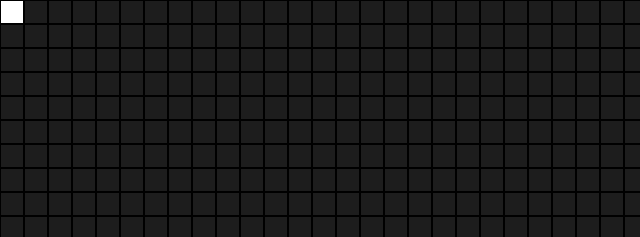
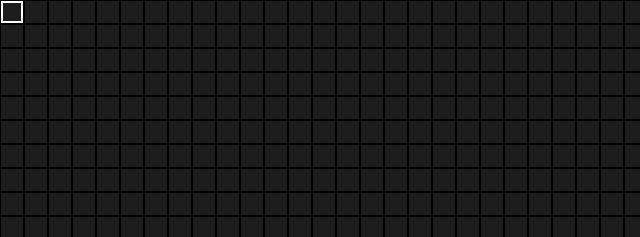
Before and after one commit to LuntuSogeyana/CSS-Javascript-Background-Hover-Animation-Effects, a plain HTML site: page index.html in a window 1280 px wide. Shown: the top 237 px of the page, 0-640 px from the left. Drawn offline with Linux system fonts and the light colour scheme.

```diff
--- a/css/style.css
+++ b/css/style.css
@@ -35,3 +35,11 @@
     transition: 0s ease-in-out;
     background: white;
 }
+
+.box::after {
+    content: '';
+    position: absolute;
+    inset: 2px;
+    background: #1d1d1d;
+    transition: 2s ease-in-out;
+}
```
Also changed, not shown: Assets/favicon.svg.
